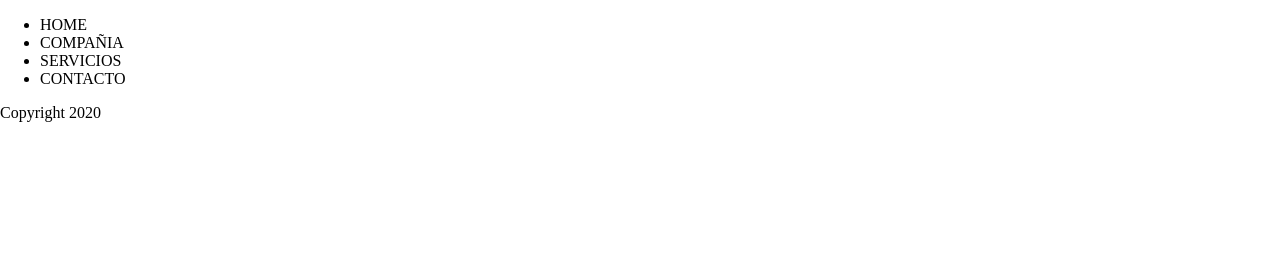
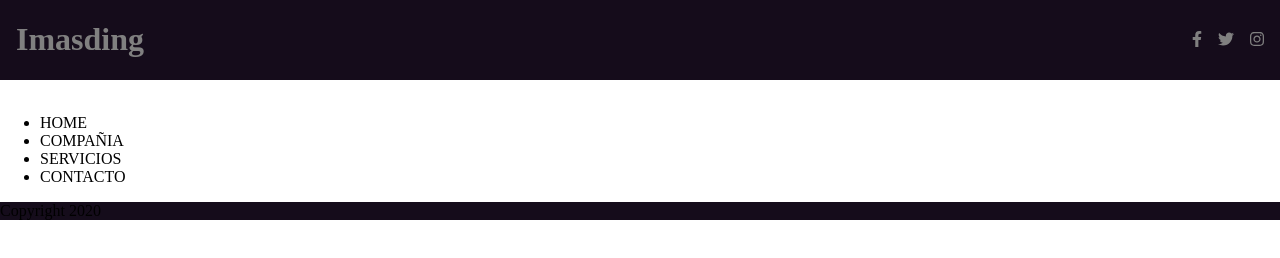
Before and after one commit to carolinarozo/Repositorio, a plain HTML site: page index.html in a window 1280 px wide. Drawn offline with Linux system fonts and the light colour scheme.

Commit message:
cambio estilos a la barra de navegacion 1

```diff
--- a/css/Styles.css
+++ b/css/Styles.css
@@ -9,3 +9,31 @@ body {
 img {
     max-width: 100%;
 }
+
+.navbar1 {
+    display: flex;
+    justify-content: space-between;
+    align-items: center;
+    background-color: rgb(21, 12, 27);
+    color: grey;
+    padding-left: 1em;
+    padding-right: 1em;
+}
+
+.navbar1 ul {
+    list-style: none;
+    display: flex;
+
+}
+
+.navbar1 li {
+    padding-left: 1em;
+}
+
+.navbar1 li:hover {
+    color: rgb(119, 119, 240);
+}
+
+.footer {
+    background-color: rgb(21, 12, 27);
+}
--- a/index.html
+++ b/index.html
@@ -6,13 +6,21 @@
     <meta name="viewport" content="width=device-width, initial-scale=1.0">
     <title>Repositorio</title>
     <link rel="stylesheet" href="./css/Styles.css">
+    <script src="https://cdnjs.cloudflare.com/ajax/libs/font-awesome/5.13.1/js/all.min.js"></script>
 </head>
 
 <body>
-    <header>
+    <header class="navbar1">
+        <h1>Imasding</h1>
+        <ul>
+            <li><i class="fab fa-facebook-f"></i></li>
+            <li><i class="fab fa-twitter"></i></li>
+            <li><i class="fab fa-instagram"></i></li>
+        </ul>
 
     </header>
     <nav>
+        <img src="./imagenes/Indine-3d-reducida.png" alt="">
         <ul>
             <li><a href=""></a>HOME</li>
             <li><a href=""></a>COMPAÑIA</li>
@@ -23,7 +31,7 @@
     <main>
 
     </main>
-    <footer>
+    <footer class="footer">
         Copyright 2020
     </footer>
 
```
